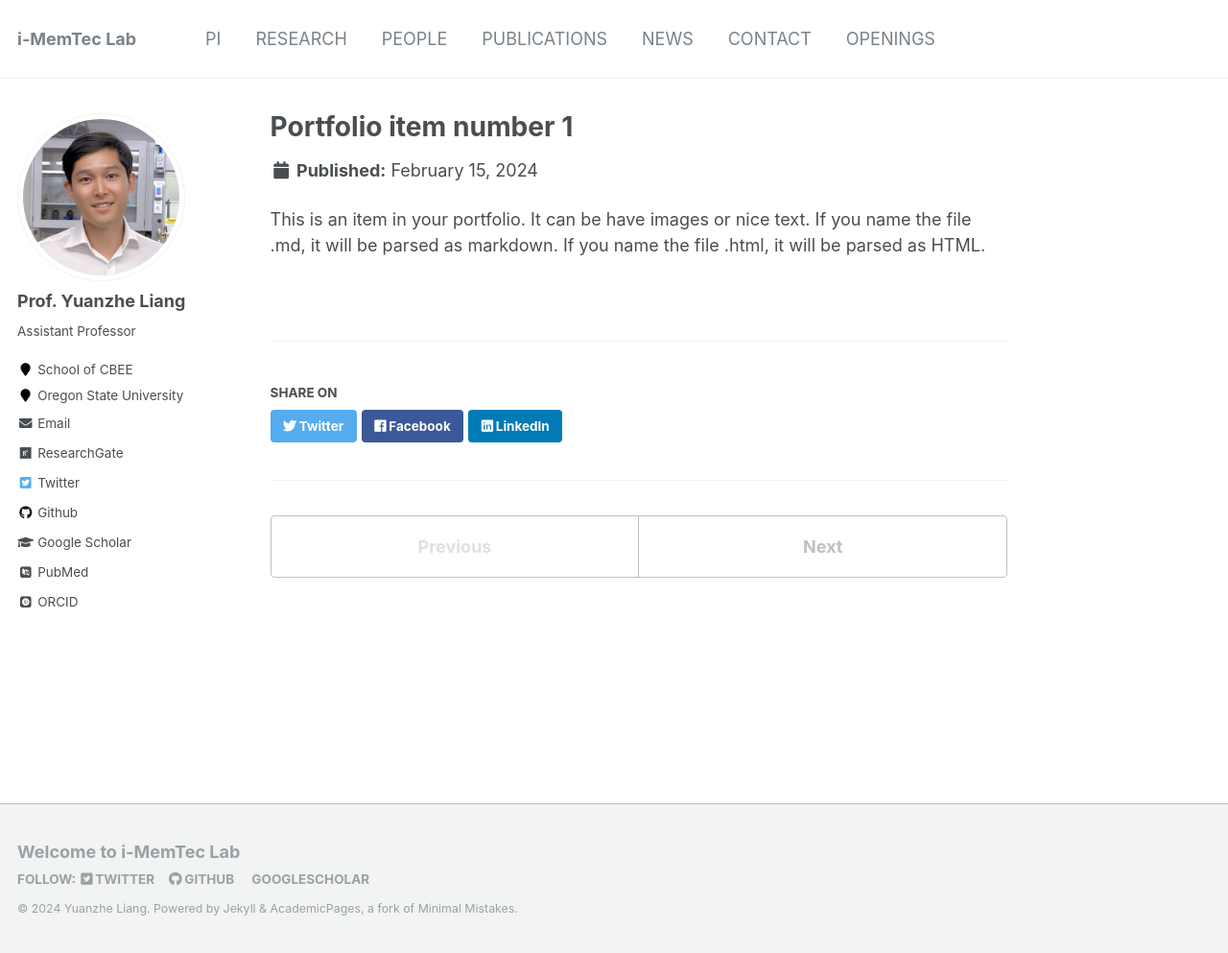
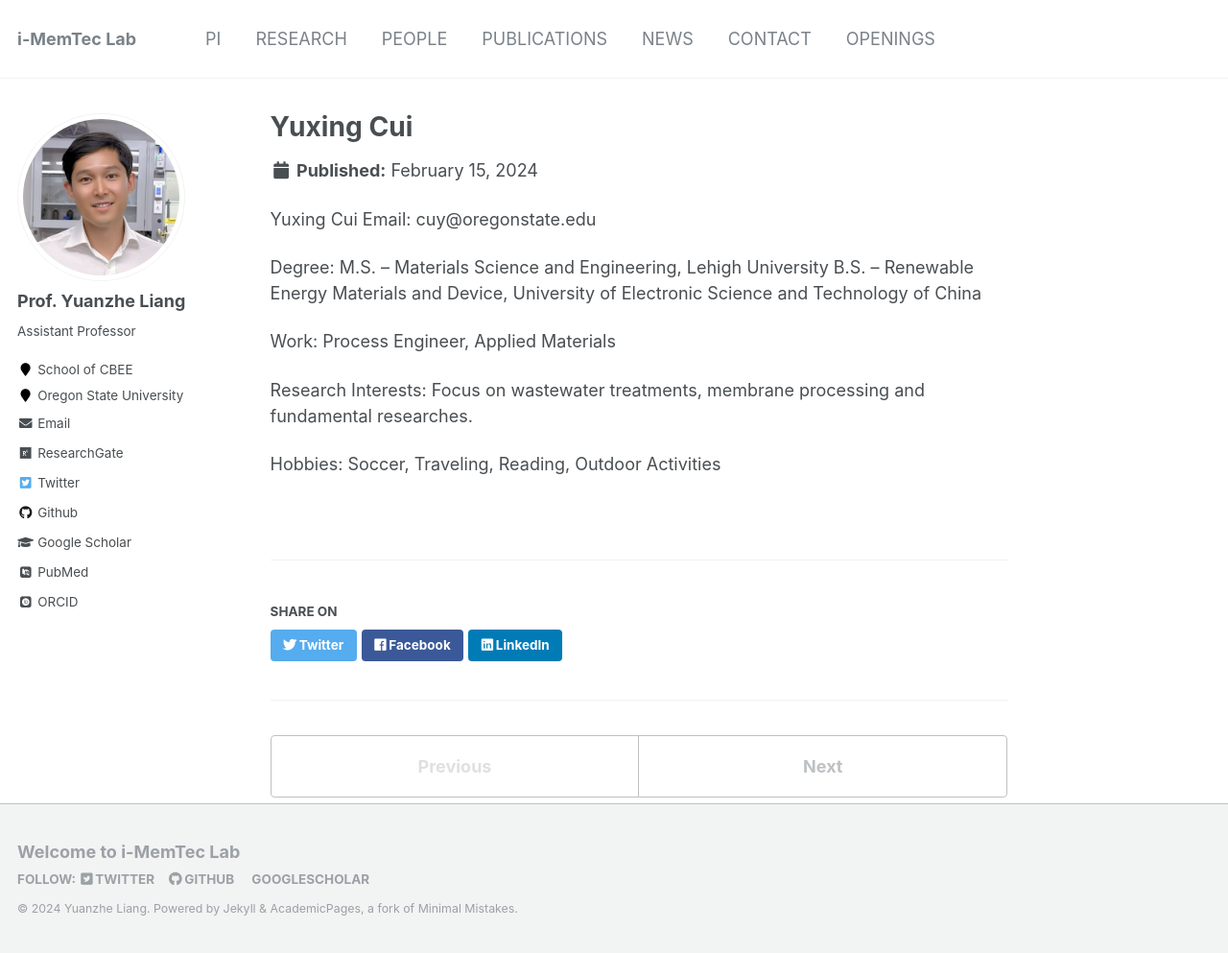
Before and after one commit to yuanzheliang/yuanzheliang.github.io, a Jekyll site: the page built from _portfolio/portfolio-1.md, in a window 1280 px wide and 993 px high. Shown: the whole window at 96% size. Built offline with Jekyll 4.4.1, drawn with Linux system fonts in a browser that asks for light colours; some web fonts are replaced.

Commit message:
Update portfolio-1.md

```diff
--- a/_portfolio/portfolio-1.md
+++ b/_portfolio/portfolio-1.md
@@ -1,7 +1,22 @@
 ---
-title: "Portfolio item number 1"
-excerpt: "Short description of portfolio item number 1<br/><img src='/images/500x300.png'>"
+title: "Yuxing Cui"
+excerpt: "1st year Ph.D. student<br/><img src='/images/500x300.png'>"
 collection: portfolio
 ---
 
-This is an item in your portfolio. It can be have images or nice text. If you name the file .md, it will be parsed as markdown. If you name the file .html, it will be parsed as HTML.
+Yuxing Cui
+Email:
+cuy@oregonstate.edu
+
+Degree:
+M.S. – Materials Science and Engineering, Lehigh University
+B.S. – Renewable Energy Materials and Device, University of Electronic Science and Technology of China
+
+Work:
+Process Engineer, Applied Materials
+
+Research Interests:
+Focus on wastewater treatments, membrane processing and fundamental researches.
+
+Hobbies:
+Soccer, Traveling, Reading, Outdoor Activities
```
